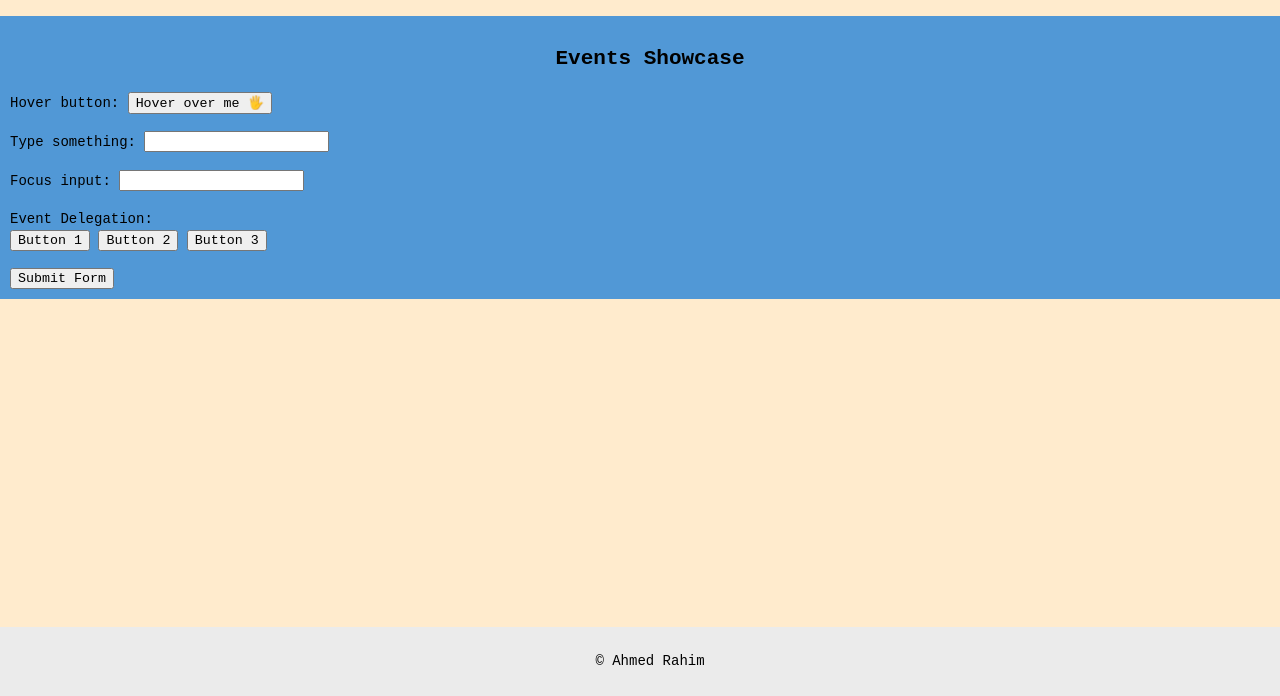
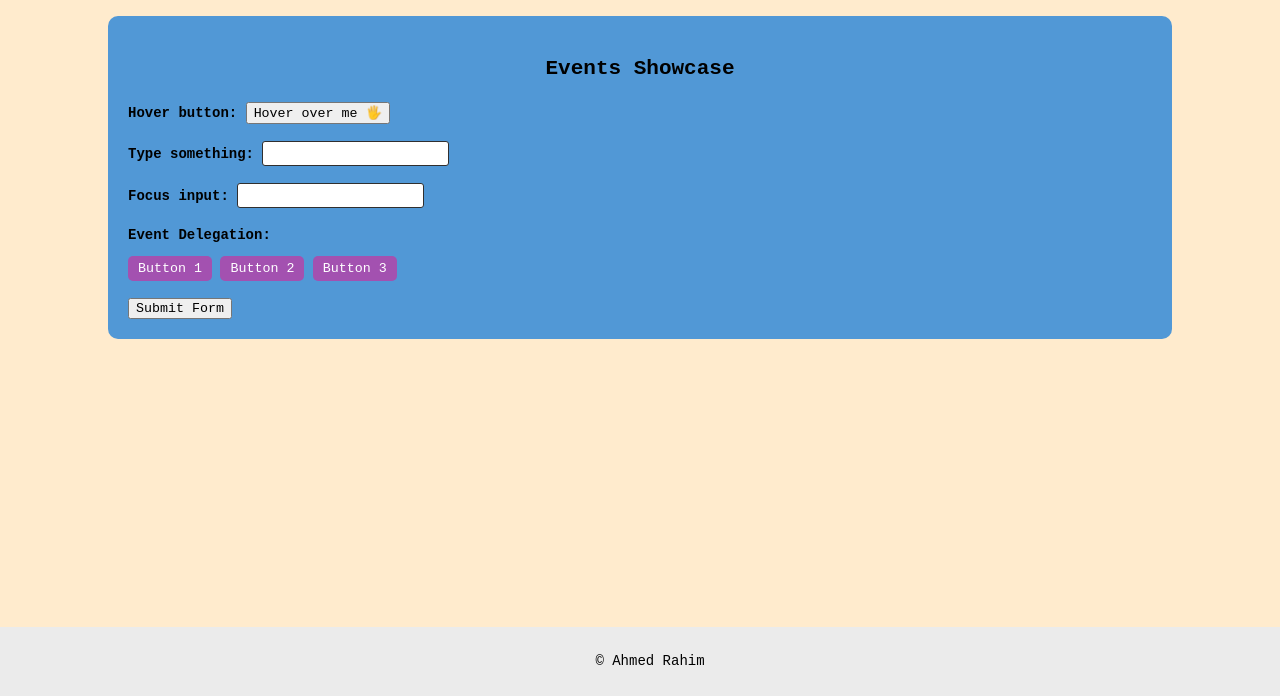
Before and after one commit to Hamoudi97/JavaScript-Events, a plain HTML site: page index.html in a window 1280 px wide. Shown: the part 104-800 px from the top of the page. Drawn offline with Linux system fonts and the light colour scheme.

Commit message:
Final HTML touchup, CSS styling, and more detailed ReadMe

```diff
--- a/index.html
+++ b/index.html
@@ -22,9 +22,11 @@
           </div>
 
           <div class="form-content">
-            <label for="keyboard-input">Type something:</label>
-            <input type="text" name="input-field" id="input-field" />
-            <p id="keyboard-output"></p>
+            <div id="keyboard-container">
+              <label for="keyboard-input">Type something:</label>
+              <input type="text" name="input-field" id="input-field" />
+              <p id="keyboard-output"></p>
+            </div>
           </div>
 
           <div class="form-content">
--- a/styles.css
+++ b/styles.css
@@ -4,7 +4,7 @@ body {
   padding: 0px;
   line-height: 1.5;
   background-color: blanchedalmond;
-  padding-bottom: 60px;
+  padding-bottom: 70px;
   font-size: 14px;
 }
 
@@ -42,6 +42,14 @@ footer {
   width: 100%;
 }
 
+#event-form {
+  padding: 20px;
+  background-color: rgb(81, 152, 214);
+  max-width: 80%;
+  margin: 0 auto;
+  border-radius: 10px;
+}
+
 .form-content {
   margin-bottom: 17px;
 }
@@ -49,3 +57,37 @@ footer {
 #hover-btn:hover {
   cursor: pointer;
 }
+
+.form-content label {
+  font-weight: bold;
+}
+
+input[type="text"] {
+  padding: 4px;
+  border: 1px solid #302f2f;
+  border-radius: 3px;
+}
+
+#keyboard-output {
+  font-style: italic;
+}
+
+.delegation-container {
+  margin-top: 10px;
+}
+
+.delegation-btn {
+  padding: 5px 10px;
+  border-radius: 5px;
+  border: none;
+  background-color: #a351b0;
+  color: white;
+}
+
+#delegation-btn-output {
+  font-style: italic;
+}
+
+.delegation-btn:hover {
+  background-color: #7022a7;
+}
```
Also changed, not shown: 1 other file.
